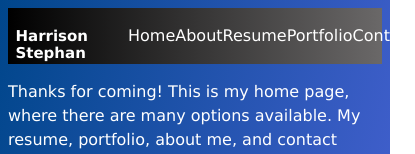
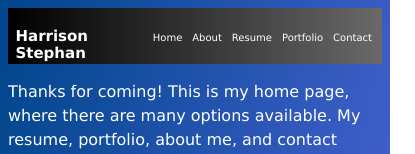
Before and after one commit to hstephan23/react-portfolio, a React (Vite) app: page / in a window 390 px wide. Shown: the top 154 px of the page, 415 px wide, since content can reach past the window. Built offline with nearby package versions, Linux system fonts and the light colour scheme.

Commit message:
added teh responsiveness

```diff
--- a/src/index.css
+++ b/src/index.css
@@ -163,16 +163,32 @@ header {
         font-size: 15px;
     }
 
+    #home-tab,
+    #about-tab,
+    #resume-tab,
+    #portfolio-tab,
+    #contact-tab{
+        padding-right: 10px;
+    }
+
     .nav-tab,
     .footer-tab {
         margin: 0;
+        font-size: 10px;
     }
 
     .footer-list {
         margin-left: 25%;
     }
 
+    #name,
+    #email,
+    #message {
+        width: 70%;
+    }
+
     .profile-picture {
+        margin-left: 15%;
         width: 50%;
     }
 
```
